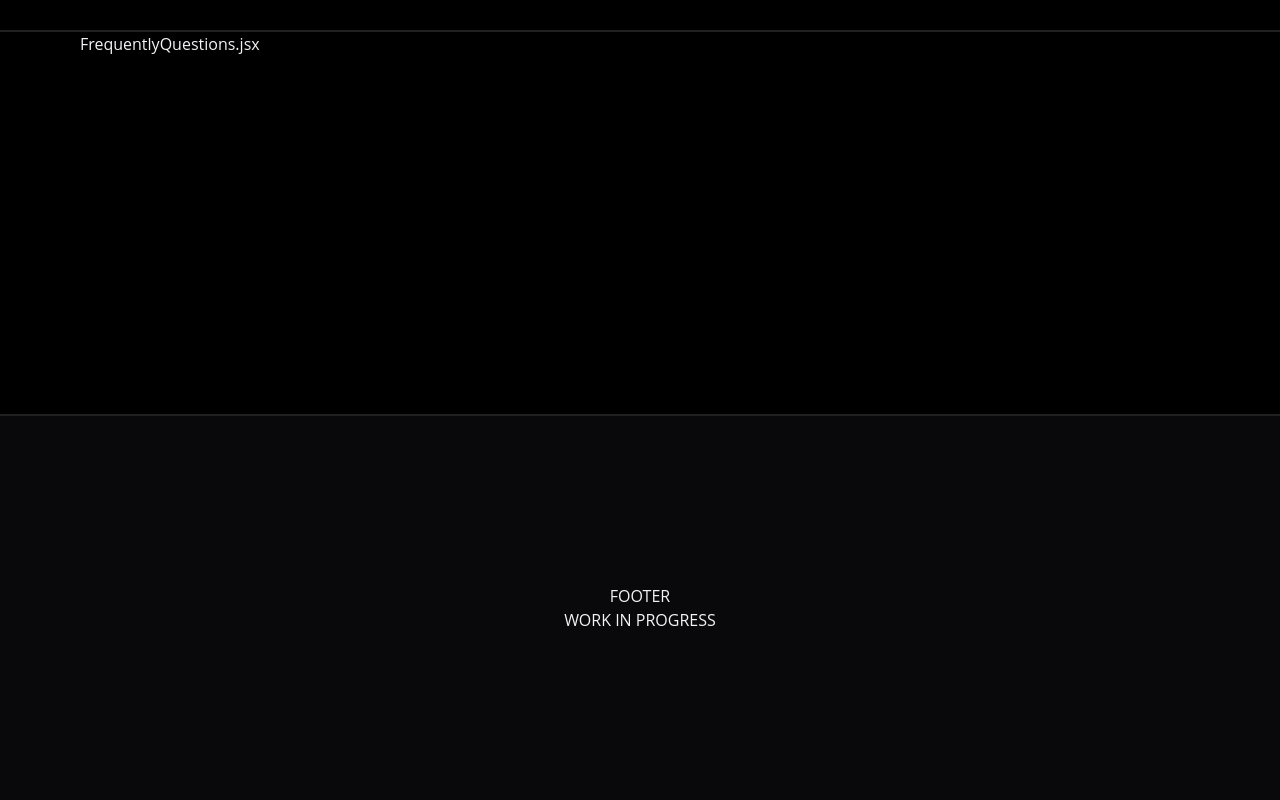
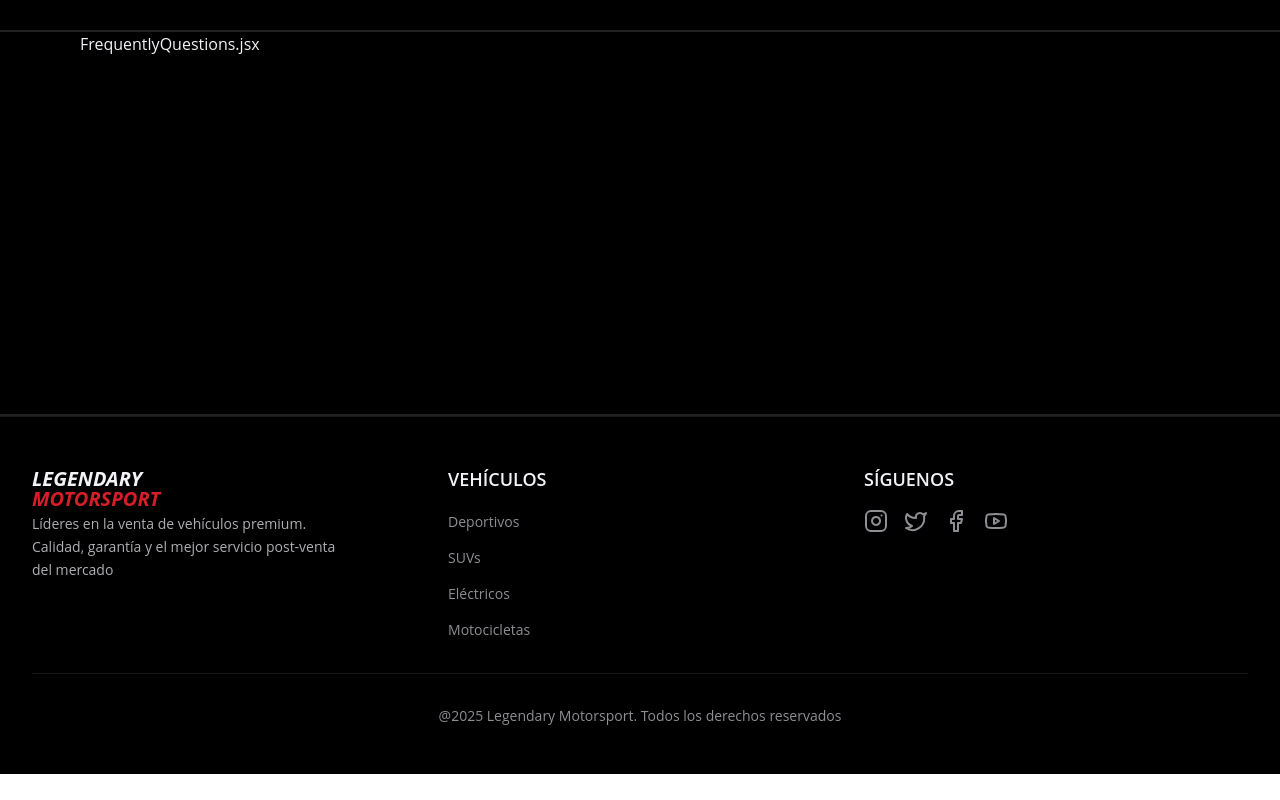
Before and after one commit to JeferssonTrejos/LegendaryMotorsport, a React (Vite) app: page / in a window 1280 px wide. Shown: the part 1568-2368 px from the top of the page. After the commit the page ends 2342 px from the top, so only its background shows below. Built offline with nearby package versions, Linux system fonts and the light colour scheme.

Commit message:
Adicion del footer

```diff
--- a/src/components/layout/Footer.jsx
+++ b/src/components/layout/Footer.jsx
@@ -1,9 +1,85 @@
+import { Instagram, Twitter, Facebook, Youtube } from 'lucide-react';
+import { Link } from "react-router-dom";
+
 const Footer = () => {
+  const vehicleCategories = [
+    { name: 'Deportivos' },
+    { name: 'SUVs' },
+    { name: 'Eléctricos' },
+    { name: 'Motocicletas' }
+  ];
+
+  const socialLinks = [
+    { icon: Instagram, href: 'https://instagram.com', label: 'Instagram' },
+    { icon: Twitter, href: 'https://twitter.com', label: 'Twitter' },
+    { icon: Facebook, href: 'https://facebook.com', label: 'Facebook' },
+    { icon: Youtube, href: 'https://youtube.com', label: 'YouTube' }
+  ];
+
   return (
-    <div className="text-custom-white-1 min-h-96 bg-custom-black-2 flex flex-col text-center justify-center">
-        <h2>FOOTER </h2>
-        <h2>WORK IN PROGRESS</h2>
-    </div>
+    <footer className="bg-custom-black-1 text-custom-white-1 border-t border-custom-black-3">
+      <div className="max-w-7xl mx-auto px-4 sm:px-6 lg:px-8 py-12">
+        <div className="grid grid-cols-1 md:grid-cols-3 gap-8">
+          {/* Logo y Descripción */}
+          <div className="space-y-4">
+            <Link to="/" className="shrink-0">
+              <div className="text-xl font-bold flex flex-col ">
+                <span className="text-custom-white-1 italic -mb-1">LEGENDARY</span>
+                <span className="text-custom-red-2 italic -mt-1">MOTORSPORT</span>
+              </div>
+            </Link>
+            <p className="text-custom-white-4 text-sm leading-relaxed max-w-xs">
+              Líderes en la venta de vehículos premium. Calidad, garantía y el mejor servicio post-venta del mercado
+            </p>
+          </div>
+
+          {/* Vehículos */}
+          <div>
+            <h3 className="text-custom-white-1 font-semibold text-lg mb-4">
+              VEHÍCULOS
+            </h3>
+            <ul className="space-y-3">
+              {vehicleCategories.map((category) => (
+                <li key={category.name}>
+                  <span
+                    className="text-custom-white-5 text-sm hover:text-custom-red-1 transition-colors cursor-pointer"
+                  >
+                    {category.name}
+                  </span>
+                </li>
+              ))}
+            </ul>
+          </div>
+
+          {/* Redes Sociales */}
+          <div>
+            <h3 className="text-custom-white-1 font-semibold text-lg mb-4">
+              SÍGUENOS
+            </h3>
+            <div className="flex space-x-4">
+              {socialLinks.map((social) => (
+                <a
+                  key={social.label}
+                  href={social.href}
+                  target="_blank"
+                  rel="noopener noreferrer"
+                  className="text-custom-white-5 text-sm hover:text-custom-red-1 transition-colors cursor-pointer"
+                  aria-label={social.label}
+                >
+                  <social.icon size={24} />
+                </a>
+              ))}
+            </div>
+          </div>
+        </div>
+
+        <div className="border-t border-custom-black-3 mt-8 pt-8">
+          <p className="text-custom-white-5 text-sm text-center">
+            @2025 Legendary Motorsport. Todos los derechos reservados
+          </p>
+        </div>
+      </div>
+    </footer>
   );
 };
 
```
